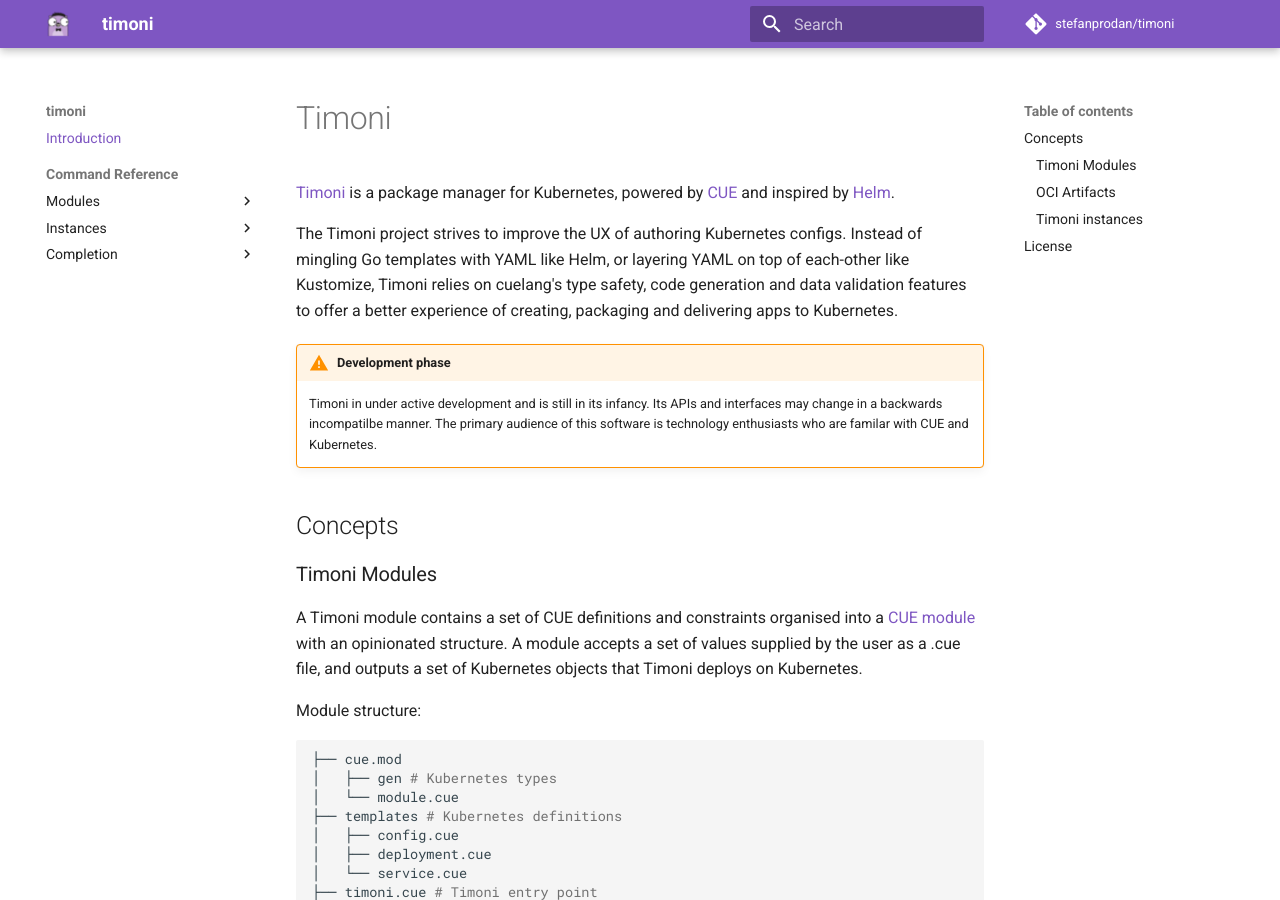
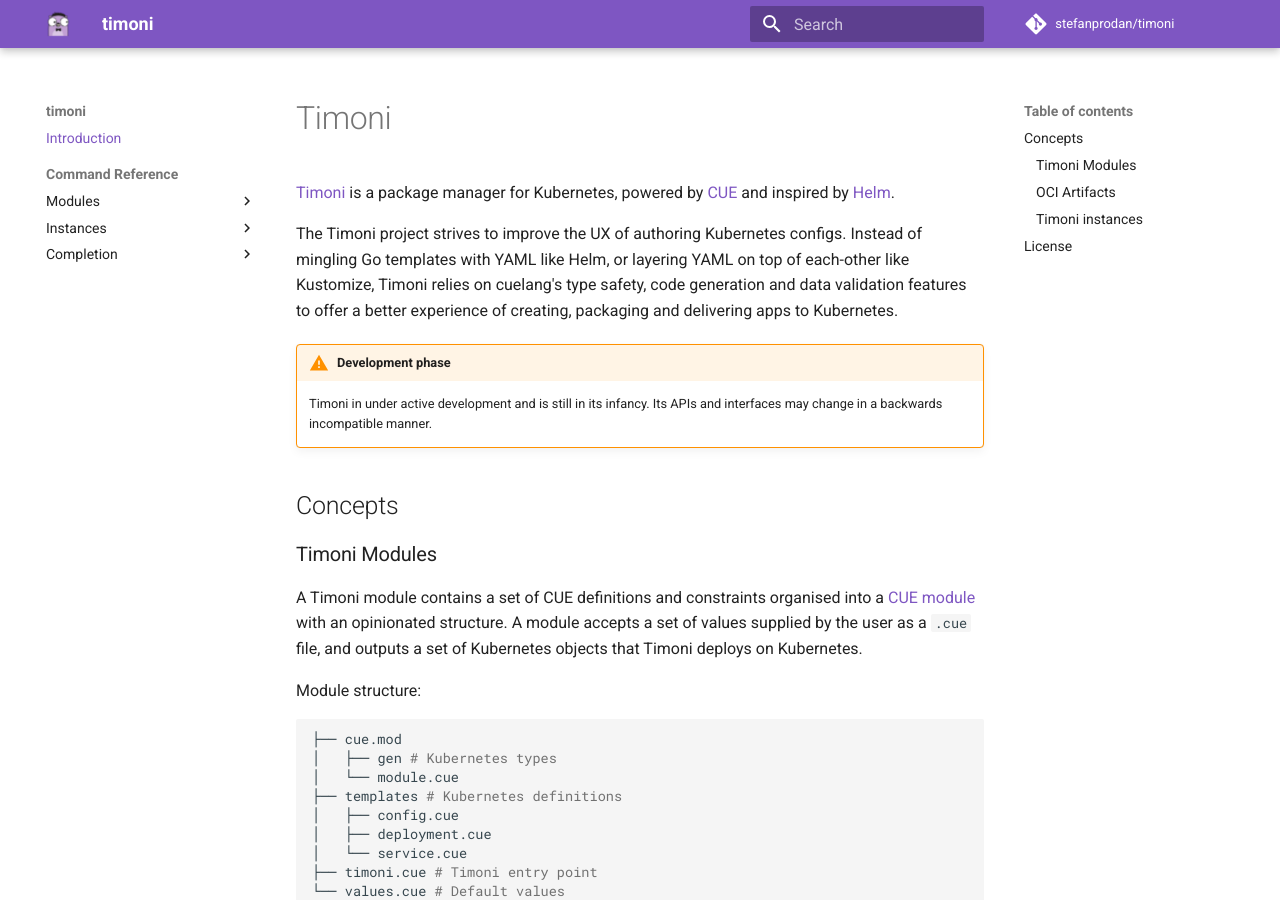
Before and after one commit to stefanprodan/timoni, an MkDocs documentation site: the page built from docs/index.md, in a window 1280 px wide and 900 px high. Built offline with MkDocs 1.6.1 and Material for MkDocs 9.7.7, drawn with Linux system fonts in a browser that asks for light colours; comment, search, counter and statistics services are not loaded.

```diff
--- a/docs/index.md
+++ b/docs/index.md
@@ -13,8 +13,7 @@ to offer a better experience of creating, packaging and delivering apps to Kuber
 !!! warning "Development phase"
 
     Timoni in under active development and is still in its infancy.
-    Its APIs and interfaces may change in a backwards incompatilbe manner.
-    The primary audience of this software is technology enthusiasts who are familar with CUE and Kubernetes.
+    Its APIs and interfaces may change in a backwards incompatible manner.
 
 ## Concepts
 
@@ -23,7 +22,7 @@ to offer a better experience of creating, packaging and delivering apps to Kuber
 A Timoni module contains a set of CUE definitions and constraints organised
 into a [CUE module](https://cuelang.org/docs/concepts/packages/)
 with an opinionated structure.
-A module accepts a set of values supplied by the user as a .cue file,
+A module accepts a set of values supplied by the user as a `.cue` file,
 and outputs a set of Kubernetes objects that Timoni deploys on Kubernetes.
 
 Module structure:
```
Also changed, not shown: CONTRIBUTING.md (+1 -1 lines), README.md (+5 -4 lines).
